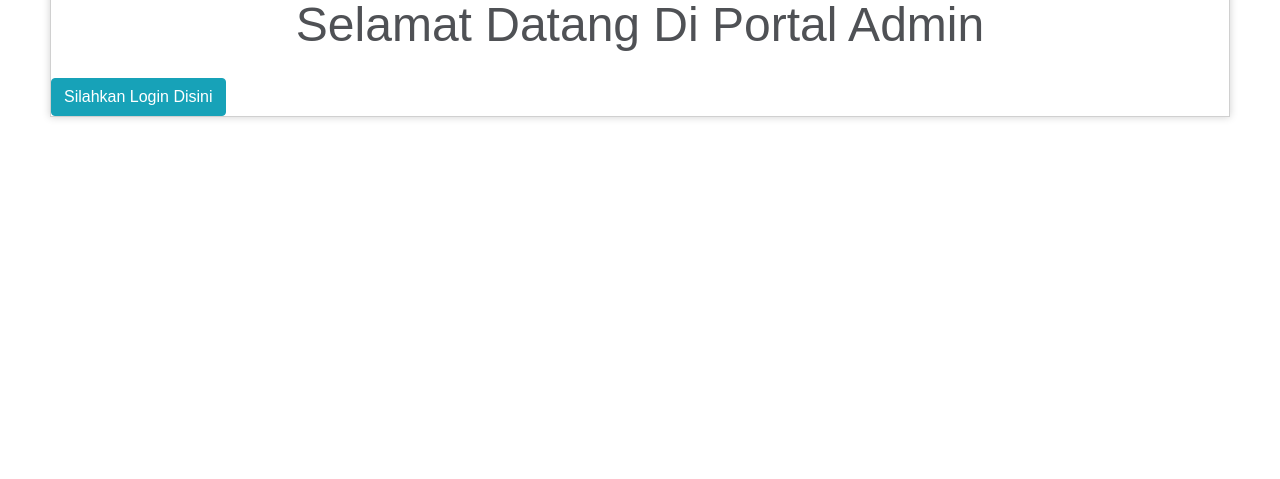
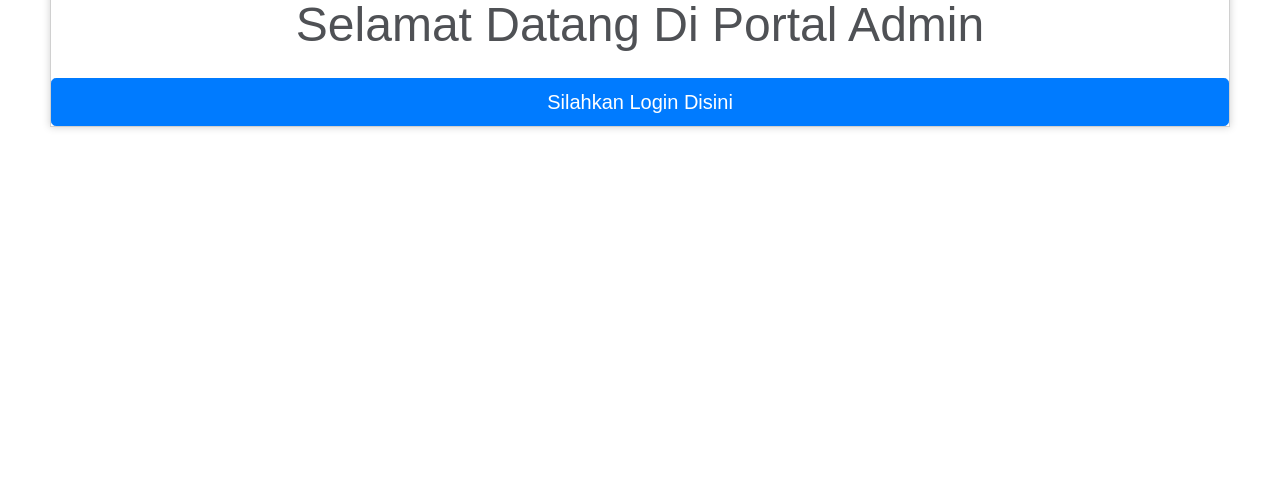
Before and after one commit to roni-roy/Ngablu, a CodeIgniter app: page /database/ in a window 1280 px wide. Shown: the part 361-840 px from the top of the page. Run offline with CodeIgniter, Linux system fonts and the light colour scheme; data that the repository does not hold is empty.

Commit message:
Update home.php
update

```diff
--- a/application/views/mahasiswa/home.php
+++ b/application/views/mahasiswa/home.php
@@ -83,7 +83,7 @@ defined('BASEPATH') OR exit('No direct script access allowed');
 </div>
 
 <div class="pt-3">
-				<input class="btn btn-info" type="submit" name="submit" value="Silahkan Login Disini">
+				<input class="btn btn-primary btn-lg btn-block " type="submit" name="submit" value="Silahkan Login Disini">
 				<a href="<?php echo base_url(); ?>"></a>
 			</div>
 </body>
```
